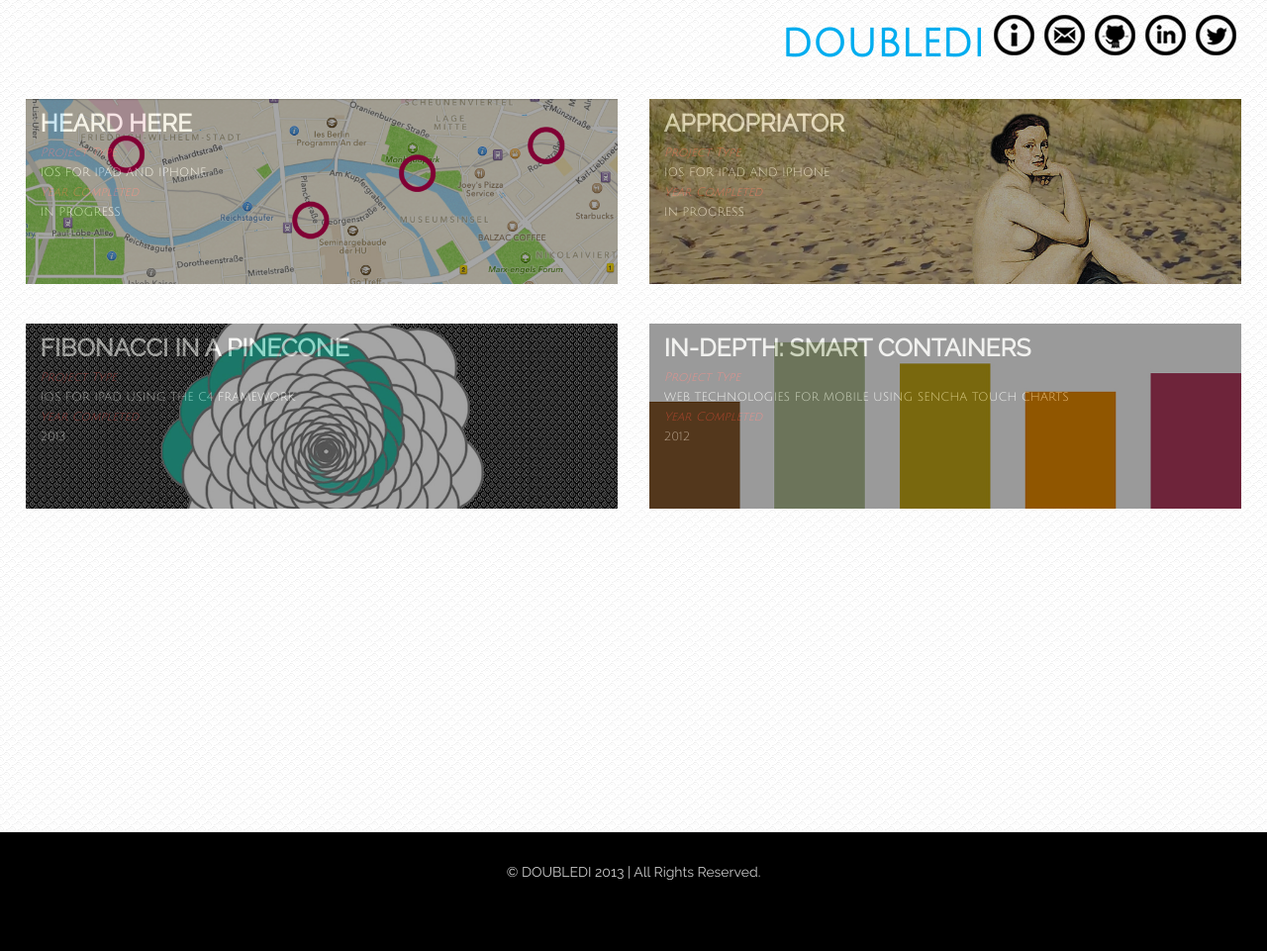
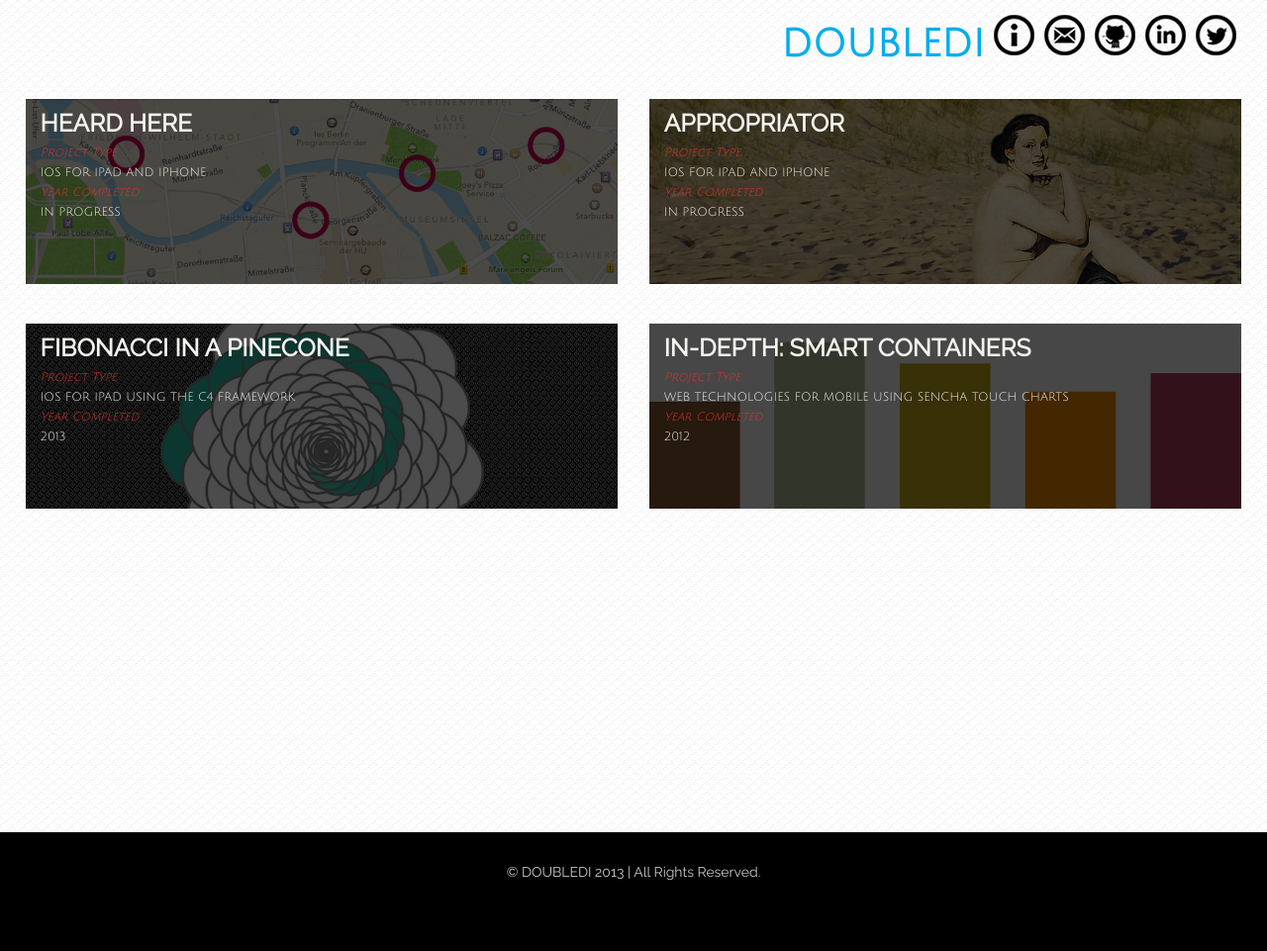
Before and after one commit to diannamertz/doubledi.github.com, a Jekyll site: the page built from index.html, in a window 1280 px wide. Shown: the whole page at 99% size. Built offline with Jekyll 4.4.1, drawn with Linux system fonts in a browser that asks for light colours.

Commit message:
working on new index

```diff
--- a/css/style.css
+++ b/css/style.css
@@ -45,7 +45,7 @@ ul.entries li {
 }
 
 ul.entries li .overlaydark {
-  opacity: 0.5;
+  opacity: 1;
   position: absolute;
   top: 0;
   left: 0;
@@ -79,7 +79,7 @@ ul.entries li .overlaydark em {
 }
 
 ul.entries li:hover .overlaydark {
-  opacity:1;
+  opacity:0.6;
 }
 
 ul li.span6:nth-child(3) {
```
